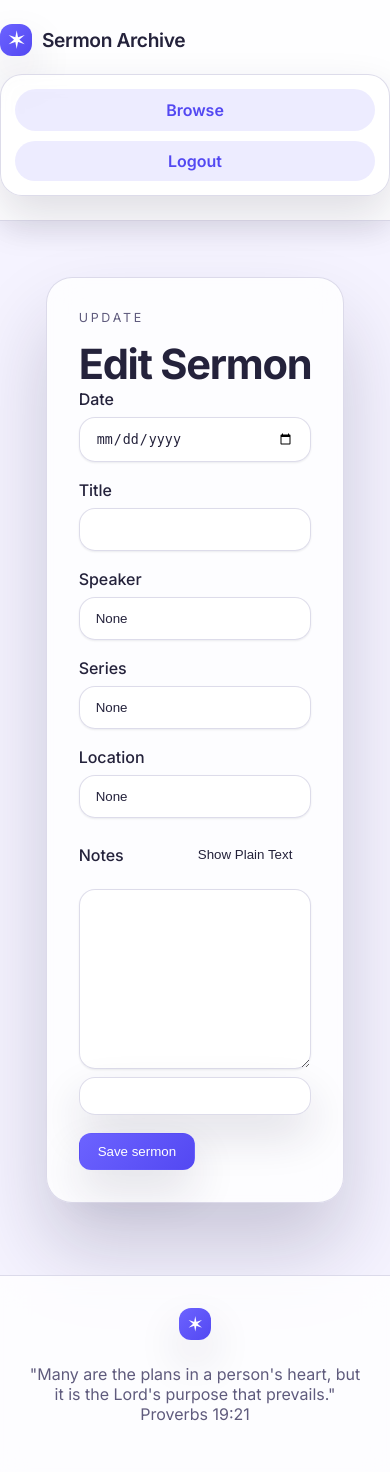
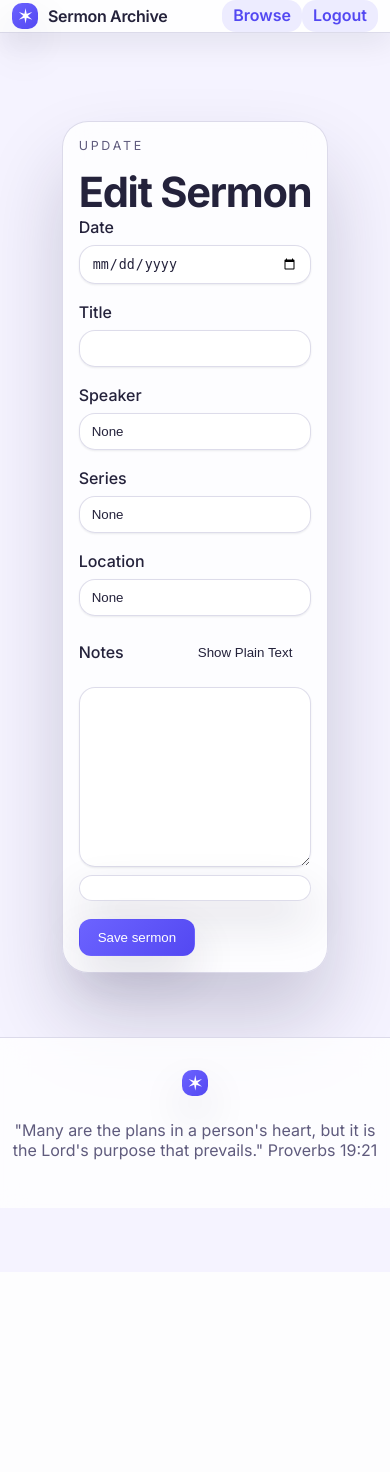
Before and after one commit to Bla005-1/sermon_archive, a Django app: page /sermons/new in a window 390 px wide. After the commit the page ends 1160 px from the top, so only its background shows below. Run offline with Django 5.2, Linux system fonts and the light colour scheme; the visitor is signed in with stand-in values (Sample User, id 1); data that the repository does not hold is empty; some libraries are stand-ins or nearby versions.

Commit message:
mobile updates and deployment stuff

```diff
--- a/project_tree.txt
+++ b/project_tree.txt
@@ -10,8 +10,10 @@
 │  ├─ wsgi.py
 │  ├─ asgi.py
 │  ├─ static/
-│  │  └─ css/app.css
-│  ├─ media/           # (empty; runtime)
+│  │  ├─ css/
+│  │  │  └─ css files
+│  │  └─ js/
+│  │     └─ js files
 │  └─ templates/
 │     ├─ base.html
 │     ├─ locked_out.html
--- a/sermon_site/static/css/app.css
+++ b/sermon_site/static/css/app.css
@@ -65,13 +65,13 @@ a:hover{text-decoration:none}
 .page-inner{display:flex;flex-direction:column;gap:32px}
 
 .site-header{position:sticky;top:0;z-index:50;backdrop-filter:blur(var(--blur));background:var(--header-surface);border-bottom:1px solid var(--border);box-shadow:0 10px 30px rgba(15, 23, 42, 0.08)}
-.header-inner{display:flex;align-items:center;gap:28px;min-height:88px}
-.brand-block{display:flex;flex-direction:column;gap:6px}
-.brand{display:flex;align-items:center;gap:10px;font-weight:600;font-size:1.2rem;letter-spacing:-0.02em}
-.brand-mark{display:inline-grid;place-items:center;width:32px;height:32px;border-radius:12px;background:linear-gradient(135deg, var(--brand), var(--brand-strong));color:var(--brand-fg);font-weight:600;box-shadow:var(--shadow-sm)}
+.header-inner{display:flex;align-items:center;gap:24px;min-height:82px;padding:12px 0}
+.brand-block{display:flex;flex-direction:column;gap:4px}
+.brand{display:flex;align-items:center;gap:10px;font-weight:600;font-size:1.16rem;letter-spacing:-0.02em}
+.brand-mark{display:inline-grid;place-items:center;width:30px;height:30px;border-radius:11px;background:linear-gradient(135deg, var(--brand), var(--brand-strong));color:var(--brand-fg);font-weight:600;box-shadow:var(--shadow-sm)}
 .brand-text{display:inline-flex;align-items:center;gap:8px}
 .brand-tagline{margin:0;color:var(--muted);font-size:.9rem}
-.header-actions{margin-left:auto;display:flex;align-items:center;gap:12px;padding:8px 10px;border-radius:999px;background:var(--surface);backdrop-filter:blur(calc(var(--blur) * .6));box-shadow:var(--shadow-sm);border:1px solid var(--border)}
+.header-actions{margin-left:auto;display:flex;align-items:center;gap:10px;padding:6px 10px;border-radius:999px;background:var(--surface);backdrop-filter:blur(calc(var(--blur) * .6));box-shadow:var(--shadow-sm);border:1px solid var(--border)}
 .header-nav{display:flex}
 .header-action,
 .header-action[type=submit] {
@@ -89,7 +89,7 @@ a:hover{text-decoration:none}
   text-decoration: none;
   color: var(--brand-strong);
 }
-.header-action{display:inline-flex;align-items:center;justify-content:center;gap:8px;padding:10px 22px;border-radius:999px;font-weight:600;color:var(--brand-strong);background:var(--action-bg);border:1px solid transparent;box-shadow:none;transition:transform var(--transition), box-shadow var(--transition), background var(--transition), color var(--transition);text-decoration:none}
+.header-action{display:inline-flex;align-items:center;justify-content:center;gap:8px;padding:9px 18px;border-radius:18px;font-weight:600;color:var(--brand-strong);background:var(--action-bg);border:1px solid transparent;box-shadow:none;transition:transform var(--transition), box-shadow var(--transition), background var(--transition), color var(--transition);text-decoration:none}
 .header-action:hover{background:rgba(108, 99, 255, 0.2);color:var(--brand-strong);transform:translateY(-1px);box-shadow:var(--shadow-sm)}
 .header-action:focus{outline:none;box-shadow:0 0 0 4px var(--accent)}
 .header-action[type=submit]{cursor:pointer;appearance:none}
@@ -121,7 +121,7 @@ hr{border:none;border-top:1px solid var(--border)}
 .toolbar-group{display:flex;align-items:center;gap:12px;flex-wrap:wrap}
 
 .searchbar{display:flex;align-items:center;gap:10px;padding:12px 16px;border:1px solid var(--border);border-radius:999px;background:var(--surface-strong);box-shadow:var(--shadow-sm)}
-.searchbar .input{border:none;background:transparent;padding:0 4px;min-width:220px}
+.searchbar .input{border:none;background:transparent;padding:0 4px;min-width:0;flex:1;width:100%}
 .searchbar .input:focus{box-shadow:none}
 .searchbar button{box-shadow:none}
 
@@ -191,12 +191,22 @@ textarea{min-height:180px;resize:vertical}
 .status-card{max-width:520px}
 
 @media (max-width: 640px){
-  .header-inner{flex-direction:column;align-items:flex-start;gap:18px;padding:24px 0}
-  .header-actions{margin-left:0;width:100%;flex-direction:column;align-items:stretch;gap:10px;padding:14px;border-radius:22px}
-  .header-action{width:100%}
-  .hero{padding:26px 24px}
-  .toolbar{padding:16px}
-  .searchbar{flex:1;width:100%}
+  .container{padding:0 20px}
+  .page{padding:44px 0 64px}
+  .page-inner{gap:28px}
+  .header-inner{flex-direction:row;align-items:center;gap:14px;padding:10px 0;min-height:0}
+  .brand-block{flex-direction:row;align-items:center;gap:8px}
+  .brand{font-size:1.05rem}
+  .brand-mark{width:26px;height:26px;border-radius:10px}
+  .header-actions{margin-left:auto;width:auto;flex-direction:row;align-items:center;gap:8px;padding:0;border-radius:18px;background:transparent;box-shadow:none;border:none}
+  .header-action{width:auto;padding:8px 14px;border-radius:16px}
+  .hero{padding:22px 20px}
+  .toolbar{flex-direction:column;align-items:stretch;gap:14px;padding:14px 16px}
+  .toolbar-group{justify-content:space-between}
+  .searchbar{flex:1;width:100%;padding:10px 12px;gap:8px}
+  .searchbar button{padding:8px 14px}
+  .panel{padding:22px}
+  .notes-panel .preview{padding:14px 16px}
 }
 /* Notes */
 .notes-field__header,
@@ -228,3 +238,44 @@ textarea{min-height:180px;resize:vertical}
 .notes-preview__markdown{font-family:inherit}
 .notes-preview__markdown > :first-child{margin-top:0}
 .notes-preview__markdown > :last-child{margin-bottom:0}
+
+/* ---------- Header: tighter + no-wrap on small screens ---------- */
+@media (max-width: 480px){
+  .container{ padding: 0 12px; }
+
+  .header-inner{ gap: 10px; }
+  .brand-text{ white-space: nowrap; }
+  .brand{ font-size: 1rem; }
+
+  .header-actions{
+    gap: 6px;
+    flex-wrap: nowrap;
+    padding: 0;
+    background: transparent;
+    border: 0;
+    box-shadow: none;
+  }
+  .header-actions > *{ flex: 0 0 auto; }
+  .header-nav{ display: flex; }
+  .logout{ display: flex; margin: 0; }
+
+  .header-action{
+    padding: 6px 10px;
+    border-radius: 14px;
+    white-space: nowrap;
+    line-height: 1.1;
+  }
+}
+
+/* ---------- Optional "compact" page layout for forms/details ---------- */
+.page--compact .container{ padding: 0 12px; }
+@media (min-width: 641px){
+  .page--compact .container{ padding: 0 16px; }
+}
+
+.page--compact .form-card,
+.page--compact .panel{ padding: 16px; }
+
+.page--compact .preview{ padding: 12px 14px; }
+.page--compact .input,
+.page--compact textarea{ padding: 10px 12px; }
--- a/sermon_site/templates/archive/sermon_detail.html
+++ b/sermon_site/templates/archive/sermon_detail.html
@@ -1,4 +1,5 @@
 {% extends 'base.html' %}
+{% block page_class %}page--compact{% endblock %}
 {% block title %}{{ sermon.title }}{% endblock %}
 {% block content %}
 <section class="detail-hero">
--- a/sermon_site/templates/archive/sermon_form.html
+++ b/sermon_site/templates/archive/sermon_form.html
@@ -1,4 +1,5 @@
 {% extends 'base.html' %}
+{% block page_class %}page--compact{% endblock %}
 {% block title %}{% if sermon %}Edit{% else %}New{% endif %} Sermon{% endblock %}
 {% block content %}
 <div class="form-card">
--- a/sermon_site/templates/base.html
+++ b/sermon_site/templates/base.html
@@ -14,6 +14,7 @@
   <script src="https://cdn.jsdelivr.net/npm/marked/marked.min.js" defer></script>
   <script src="{% static 'js/notes_toggle.js' %}" defer></script>
   <script src="{% static 'js/passage_suggestions.js' %}" defer></script>
+  <script src="{% static 'js/header_actions.js' %}" defer></script>
 </head>
 <body>
   <a class="skip-link" href="#content">Skip to content</a>
@@ -29,14 +30,12 @@
         <div class="header-actions">
           <nav class="header-nav" aria-label="Primary">
             <a class="header-action" href="{% url 'sermon_list' %}">Browse</a>
+            <a class="header-action" href="{% url 'logout' %}" data-logout-link>Logout</a>
           </nav>
-          <form method="post" action="{% url 'logout' %}" class="logout">
-            {% csrf_token %}
-            <button class="header-action" type="submit">Logout</button>
-          </form>
         </div>
       </div>
     </header>
+    <main id="content" class="page {% block page_class %}{% endblock %}">
     <main id="content" class="page">
       <div class="container page-inner">
         {% if messages %}
--- a/sermon_site/templates/login.html
+++ b/sermon_site/templates/login.html
@@ -5,7 +5,6 @@
   <div class="detail-heading">
     <p class="hero-eyebrow">Welcome back</p>
     <h1 class="page-title">Login</h1>
-    <p class="muted">Access the archive to manage messages, attachments, and notes.</p>
   </div>
   <form class="form" method="post">
     {% csrf_token %}
```
Also changed, not shown: DEPLOYMENT.md (added, +37 -0 lines), sermon_site/settings.py (+19 -4 lines), sermon_site/static/js/header_actions.js (added, +41 -0 lines).
